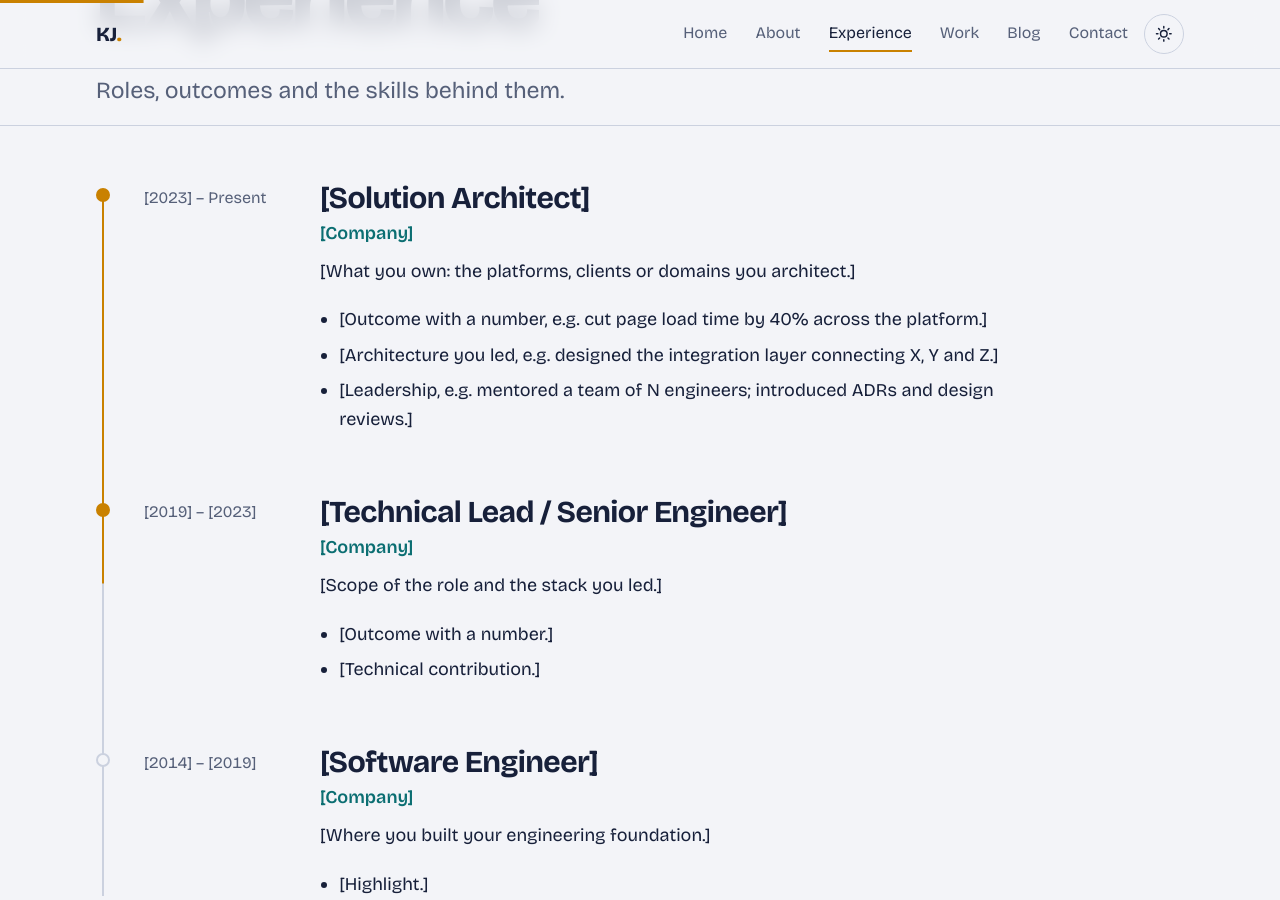
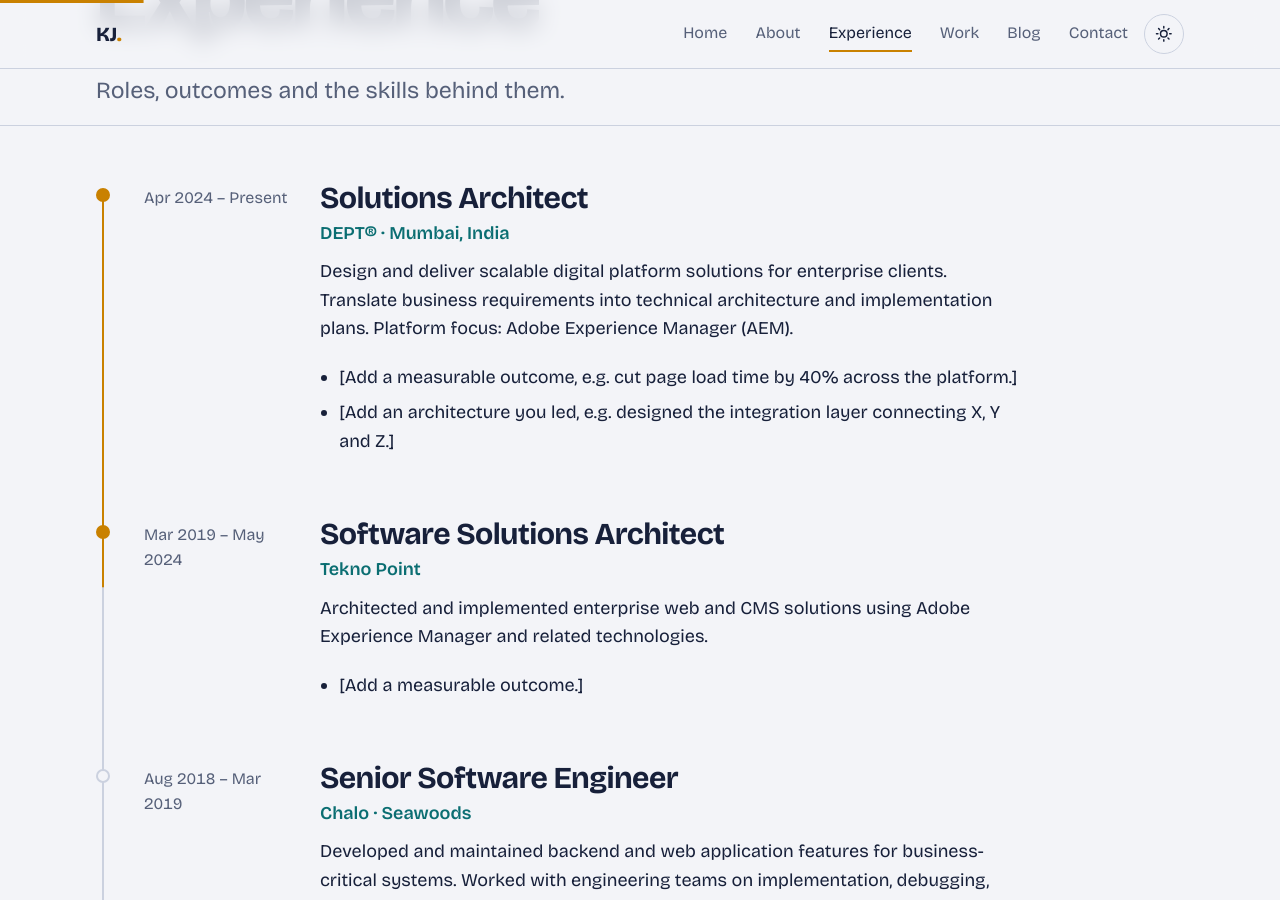
Before and after one commit to iamkevaljoshi/iamkevaljoshi.github.io, a Jekyll site: the page built from experience.html, in a window 1280 px wide and 900 px high, scrolled down 238 px. Built offline with Jekyll 4.4.1, drawn with Linux system fonts in a browser that asks for light colours; some of the changed text lies outside the part shown.

Commit message:
Add experience, education and certifications from LinkedIn
Co-Authored-By: Claude Sonnet 5.5 <noreply@anthropic.com>

```diff
--- a/_data/profile.yml
+++ b/_data/profile.yml
@@ -1,43 +1,42 @@
 # ---------------------------------------------------------------------
 # Edit this file to change the content of every page.
 # Anything in [square brackets] is a placeholder: replace it with your own.
-# LinkedIn could not be read automatically, so copy facts from there.
 # ---------------------------------------------------------------------
 name: Keval Joshi
-title: Solution Architect
-location: "[City], India"
+title: Solutions Architect
+location: Mumbai, India
 email: "[your-email@example.com]"
 linkedin: https://www.linkedin.com/in/keval-joshi-36b8393b
 github: https://github.com/iamkevaljoshi
 photo: ""   # e.g. /assets/img/keval.jpg (add the file to the repo). Empty shows initials.
 
 tagline: "I turn business goals into platform architectures that are secure, scalable and simple to run."
-intro: "I’m Keval, a solution architect based in [City], India. I design and deliver enterprise digital platforms, and I care about clear trade-offs, sound integration design and teams that can run what they build."
+intro: "I’m Keval, a solutions architect based in Mumbai, India. I design and deliver enterprise digital platforms, with deep experience in Adobe Experience Manager, and I care about clear trade-offs, sound integration design and teams that can run what they build."
 
 about:
-  - "[Two or three sentences on your background: years of experience, industries, the kinds of platforms you architect.]"
+  - "I’m a solutions architect with 12+ years in software engineering, the last several years focused on enterprise web and CMS platforms built on Adobe Experience Manager (AEM). I’m currently a Solutions Architect at DEPT®, working with enterprise clients."
   - "I work with stakeholders and engineering teams to frame the problem, weigh options openly, and document decisions so they outlast the project. I favour pragmatic designs: the simplest architecture that meets the quality attributes that matter."
   - "[One sentence on what you are focused on now, or what you are looking for next.]"
 
 facts:
-  - { label: "Based in", value: "[City], India" }
-  - { label: "Currently", value: "Solution Architect, [Company]" }
-  - { label: "Experience", value: "[N]+ years" }
+  - { label: "Based in", value: "Mumbai, India" }
+  - { label: "Currently", value: "Solutions Architect, DEPT®" }
+  - { label: "Experience", value: "12+ years" }
   - { label: "Languages", value: "English, Hindi, Gujarati" }
 
 capabilities:
   - title: Solution & enterprise architecture
     text: Target-state design, reference architectures, roadmaps and architecture decision records tied to business outcomes.
+  - title: Adobe Experience Manager
+    text: AEM architecture and implementation, including migration to AEM as a Cloud Service, for enterprise web and CMS platforms.
+  - title: Integration & API design
+    text: API-led and event-driven integration, contract-first design, and clean boundaries between systems.
   - title: Cloud & platform engineering
     text: Cloud-native and hybrid designs, environments, CI/CD and operability built in from day one.
-  - title: Integration & API design
-    text: API-led and event-driven integration, contract-first design, and clean boundaries between systems.
-  - title: Digital experience platforms
-    text: Content, commerce and customer-experience platforms, from selection and migration to build.
   - title: Security, performance & governance
     text: Non-functional requirements, threat modelling, performance budgets and review gates teams can live with.
   - title: Delivery leadership
-    text: Technical leadership across squads, estimation, risk management and mentoring engineers.
+    text: Technical leadership across squads, implementation planning, risk management and mentoring engineers.
 
 principles:
   - title: Start with the decision
@@ -51,69 +50,92 @@ principles:
 
 # Most recent first
 experience:
-  - from: "[2023]"
+  - from: "Apr 2024"
     to: Present
-    role: "[Solution Architect]"
-    org: "[Company]"
-    summary: "[What you own: the platforms, clients or domains you architect.]"
+    role: Solutions Architect
+    org: "DEPT® · Mumbai, India"
+    summary: "Design and deliver scalable digital platform solutions for enterprise clients. Translate business requirements into technical architecture and implementation plans. Platform focus: Adobe Experience Manager (AEM)."
     points:
-      - "[Outcome with a number, e.g. cut page load time by 40% across the platform.]"
-      - "[Architecture you led, e.g. designed the integration layer connecting X, Y and Z.]"
-      - "[Leadership, e.g. mentored a team of N engineers; introduced ADRs and design reviews.]"
-  - from: "[2019]"
-    to: "[2023]"
-    role: "[Technical Lead / Senior Engineer]"
-    org: "[Company]"
-    summary: "[Scope of the role and the stack you led.]"
+      - "[Add a measurable outcome, e.g. cut page load time by 40% across the platform.]"
+      - "[Add an architecture you led, e.g. designed the integration layer connecting X, Y and Z.]"
+  - from: "Mar 2019"
+    to: "May 2024"
+    role: Software Solutions Architect
+    org: Tekno Point
+    summary: "Architected and implemented enterprise web and CMS solutions using Adobe Experience Manager and related technologies."
     points:
-      - "[Outcome with a number.]"
-      - "[Technical contribution.]"
-  - from: "[2014]"
-    to: "[2019]"
-    role: "[Software Engineer]"
-    org: "[Company]"
-    summary: "[Where you built your engineering foundation.]"
-    points:
-      - "[Highlight.]"
+      - "[Add a measurable outcome.]"
+  - from: "Aug 2018"
+    to: "Mar 2019"
+    role: Senior Software Engineer
+    org: "Chalo · Seawoods"
+    summary: "Developed and maintained backend and web application features for business-critical systems. Worked with engineering teams on implementation, debugging, optimization and release support."
+    points: []
+  - from: "Aug 2015"
+    to: "Jul 2018"
+    role: Software Engineer
+    org: "Datamatics HR & Consultancy Pvt Ltd · Powai"
+    summary: "[Add a line about your work here.]"
+    points: []
+  - from: "Jul 2014"
+    to: "Jun 2015"
+    role: Software Engineer
+    org: "Trimax IT and Infrastructure Ltd · Airoli, Navi Mumbai"
+    summary: "Software developer for the design and development of software packages."
+    points: []
 
 education:
-  - from: "[2010]"
-    to: "[2014]"
-    title: "[Degree, Field]"
-    org: "[University]"
+  - from: "2007"
+    to: "2011"
+    title: "Bachelor of Engineering, Electronics & Telecom (First Class)"
+    org: "Smt. Indira Gandhi College of Engineering, Navi Mumbai"
+  - from: "2005"
+    to: "2007"
+    title: "HSC, Information Technology (First Class)"
+    org: "Changu Kana Thakur College"
+  - from: "2003"
+    to: "2005"
+    title: "SSC, Information Technology (First Class)"
+    org: "Changu Kana Thakur High School"
 
 certifications:
-  - "[Certification name, issuer, year]"
-  - "[Certification name, issuer, year]"
+  - "Adobe Certified Professional: Adobe Experience Manager Digital Librarian, Adobe (Aug 2026, expires Aug 2028)"
+  - "Adobe Certified Expert: Adobe Experience Manager as a Cloud Service Migration, Adobe (Aug 2026, expires Aug 2028)"
+  - "Certified SAFe® 6 Agilist, SAFe by Scaled Agile, Inc. (Jun 2025, expires Jun 2035)"
+  - "Adobe AEM 6 Architect, Adobe (Dec 2022)"
+  - "Adobe AEM 6 Developer, Adobe (Feb 2020)"
+  - "ITIL V3 Foundation"
 
 skills:
+  - group: Platforms
+    items: ["Adobe Experience Manager (AEM)", "AEM as a Cloud Service", "[Cloud provider]", "[CI/CD]"]
   - group: Architecture
-    items: ["[Solution design]", "[Integration patterns]", "[Domain-driven design]", "[Architecture decision records]"]
-  - group: Platforms & cloud
-    items: ["[Cloud provider]", "[Containers]", "[CI/CD]", "[Infrastructure as code]"]
+    items: ["Solution design", "Integration patterns", "[Domain-driven design]", "Architecture decision records"]
+  - group: Delivery
+    items: ["SAFe Agile", "ITIL", "[Estimation]", "[Mentoring]"]
   - group: Engineering
     items: ["[Language]", "[Framework]", "[Databases]", "[Testing]"]
 
 # Case studies. Each opens as an expandable row on the Work page.
 projects:
-  - title: "[Platform modernisation]"
+  - title: "[AEM platform modernisation]"
     year: "[2025]"
-    tags: ["[Architecture]", "[Cloud]"]
+    tags: ["AEM", "Architecture"]
     context: "[The client or business problem, in one or two sentences.]"
     approach: "[The architecture you designed and the key trade-offs you made.]"
     outcome: "[Measured result: performance, cost, delivery speed, reliability.]"
     link: ""
+  - title: "[Migration to AEM as a Cloud Service]"
+    year: "[2026]"
+    tags: ["AEM", "Cloud"]
+    context: "[The client or business problem.]"
+    approach: "[The migration approach and patterns.]"
+    outcome: "[Measured result.]"
+    link: ""
   - title: "[Enterprise integration layer]"
     year: "[2024]"
-    tags: ["[Integration]", "[API]"]
+    tags: ["Integration", "Architecture"]
     context: "[The client or business problem.]"
     approach: "[The integration approach and patterns.]"
     outcome: "[Measured result.]"
     link: ""
-  - title: "[Digital experience platform build]"
-    year: "[2023]"
-    tags: ["[Architecture]", "[API]"]
-    context: "[The client or business problem.]"
-    approach: "[The platform architecture and delivery approach.]"
-    outcome: "[Measured result.]"
-    link: ""
```
